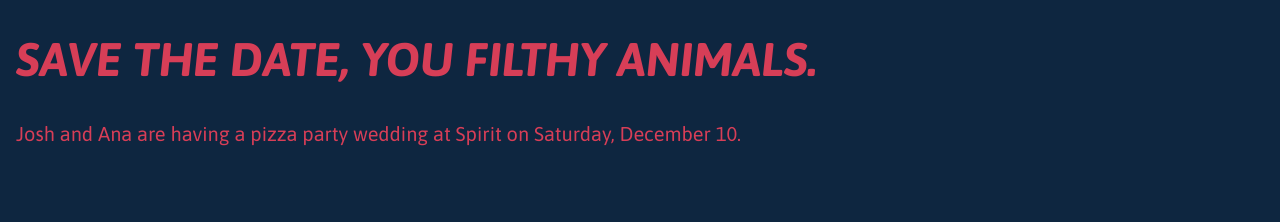
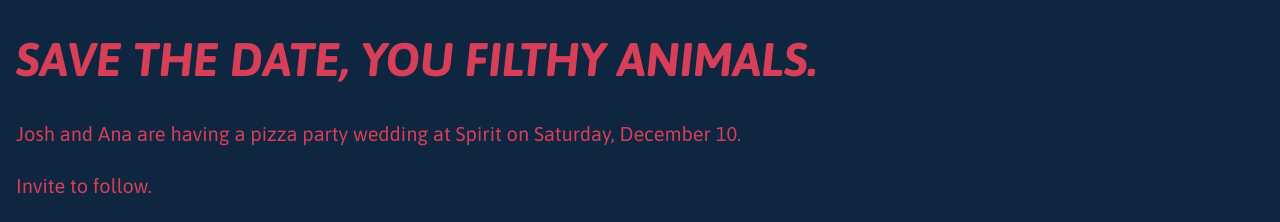
Before and after one commit to anastasialanz/cheapcity.pizza, a plain HTML site: page index.html in a window 1280 px wide. Shown: the part 962-1184 px from the top of the page. Before the commit the page ends 1132 px from the top, so only its background shows below. Drawn offline with Linux system fonts and the light colour scheme.

Commit message:
text edit

```diff
--- a/index.html
+++ b/index.html
@@ -24,6 +24,7 @@
     <div class="content">
       <h1>Save the date, you filthy animals.</h1>
       <p>Josh and Ana are having a pizza party wedding at Spirit on Saturday, December 10.</p>
+      <p>Invite to follow.</p>
     </div>
   </body>
 </html>
```
